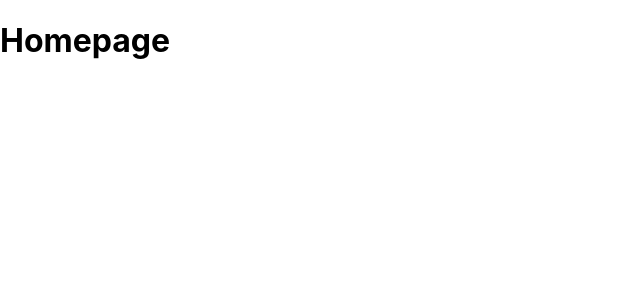
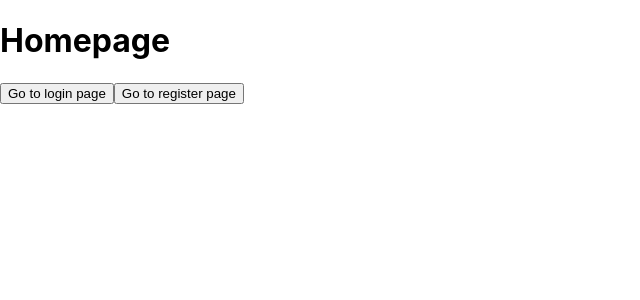
Before and after one commit to Hpc696/form-classcomponent, a React (Create React App) app: page / in a window 1280 px wide. Shown: the top 300 px of the page, without its empty margins (0-640 px from the left). Built offline with nearby package versions, Linux system fonts and the light colour scheme.

Commit message:
feat(Homepage): Added buttons to Login & Registration pages

```diff
--- a/src/components/Home.js
+++ b/src/components/Home.js
@@ -1,4 +1,5 @@
 import { Component } from "react";
+import { Link } from "react-router-dom";
 
 class Home extends Component{
     constructor(props){
@@ -6,8 +7,12 @@ class Home extends Component{
       }
     render(){
         return(
+            <>
             <h1>Homepage</h1>
-        )
+            <Link to={'/login'}><button>Go to login page</button></Link>
+            <Link to={'/registration'}><button>Go to register page</button></Link>
+            </>
+            )
     }
 }
 
```
